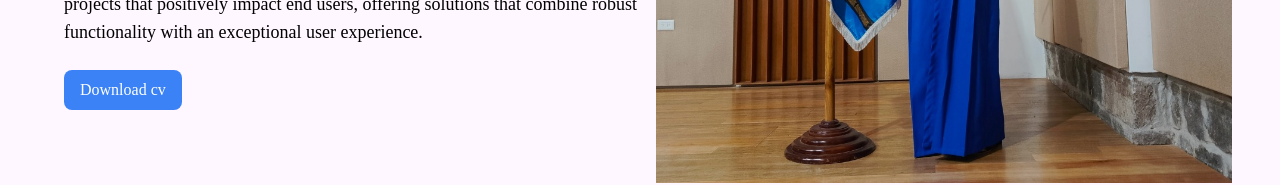
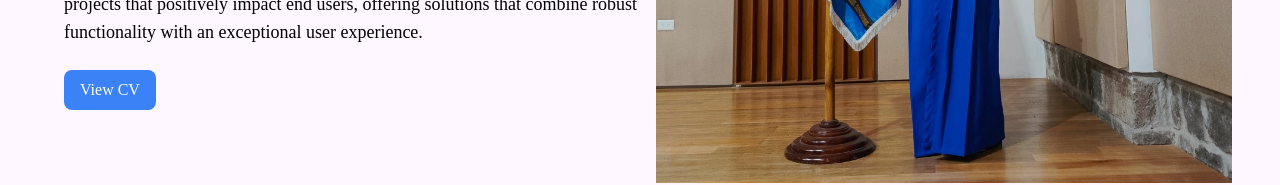
Before and after one commit to cmda12/portafoliodaya, a React (Create React App) app: page / in a window 1280 px wide. Both pictures are taken after a click on the button "→ Learn more". Shown: the part 487-672 px from the top of the page. Built offline with nearby package versions, Linux system fonts and the light colour scheme.

Commit message:
fix: Remove name a view CV

```diff
--- a/src/i18n/en.json
+++ b/src/i18n/en.json
@@ -13,7 +13,7 @@
     "presentation.title": "Allow me to introduce myself properly:",
     "presentation.first_stanza": "I am a passionate software developer with significant experience in C# and Unity, where I have spent the last 18 months interactive and immersive games. My fascination with technology has led me to explore the dynamic world of JavaScript and web development, where I am committed to expanding my knowledge and skills.",
     "presentation.second_stanza": "In addition to my technical experience, I am a collaborative and results-oriented professional. I enjoy teamwork, where I can contribute innovative ideas and solve complex challenges effectively. My motivation lies in contributing to projects that positively impact end users, offering solutions that combine robust functionality with an exceptional user experience.",
-    "presentation.download_cv": "Download cv",
+    "presentation.download_cv": "View CV",
     "experiences.amauta_tech.position": "Full-stack Developer",
     "experiences.amauta_tech.description": "At Amauta Tech, I held the position of software developer specialized in Angular and Nest.js for the development of a web application aimed at automating systems in public institutions. During this project, I implemented complex solutions to improve system efficiency and functionality, working closely with the team to ensure seamless integration. Additionally, I took on additional roles as Project Manager, where I led a multidisciplinary team to achieve project objectives effectively and on time. I also participated in the planning and execution of quality tests, ensuring that the final product met the highest standards.",
     "experiences.aterrizar_global.position": "Web Developer",
--- a/src/i18n/es.json
+++ b/src/i18n/es.json
@@ -14,7 +14,7 @@
     "presentation.title": "Permíteme presentarme adecuadamente:",
     "presentation.first_stanza": "Soy una apasionada desarrolladora de software con experiencia significativa en C# y Unity, donde he pasado los últimos 18 meses interactivas y juegos inmersivos. Mi fascinación por la tecnología me ha llevado a explorar el dinámico mundo de JavaScript y el desarrollo web, donde estoy comprometida a expandir mis conocimientos y habilidades.",
     "presentation.second_stanza": "Además de mi experiencia técnica, soy una profesional colaborativa y orientada a resultados. Disfruto del trabajo en equipo, donde puedo aportar ideas innovadoras y resolver desafíos complejos de manera efectiva. Mi motivación radica en contribuir a proyectos que impacten positivamente en los usuarios finales, ofreciendo  soluciones que combinen funcionalidad robusta con una experiencia de usuario excepcional.",
-    "presentation.download_cv": "Descargar cv",
+    "presentation.download_cv": "Ver CV",
 
     "experiences.amauta_tech.position": "Desarrollador full-stack",
     "experiences.amauta_tech.description": "En Amauta Tech, ocupé el cargo de desarrollador de software especializado en Angular y Nest.js para el desarrollo de una aplicación web destinada a la automatización de sistemas en instituciones públicas. Durante este proyecto, implementé soluciones complejas para mejorar la eficiencia y la funcionalidad del sistema, trabajando estrechamente con el equipo para asegurar una integración perfecta. Además, asumí roles adicionales como Project Manager, donde lideré un equipo multidisciplinario para alcanzar los objetivos del proyecto de manera efectiva y puntual. También participé en la planificación y ejecución de pruebas de calidad, asegurando que el producto final cumpliera con los más altos estándares.",
--- a/src/pages/modules/presentation/PresentationScreen.tsx
+++ b/src/pages/modules/presentation/PresentationScreen.tsx
@@ -68,7 +68,7 @@
               onClick={handleDownloadCV}
               className={`mt-2 px-4 py-2 bg-blue-500 text-white rounded-lg hover:bg-blue-700 transition duration-300`}
             >
-              {translations['presentation.download_cv']}
+              <a href="https://drive.google.com/file/d/1sQeb7bWDa3wCWM6sOFZXA56s8GF6O_Cb/view?usp=sharing" target="_blank">{translations['presentation.download_cv']}</a>
             </button>
           </div>
         </div>
```
